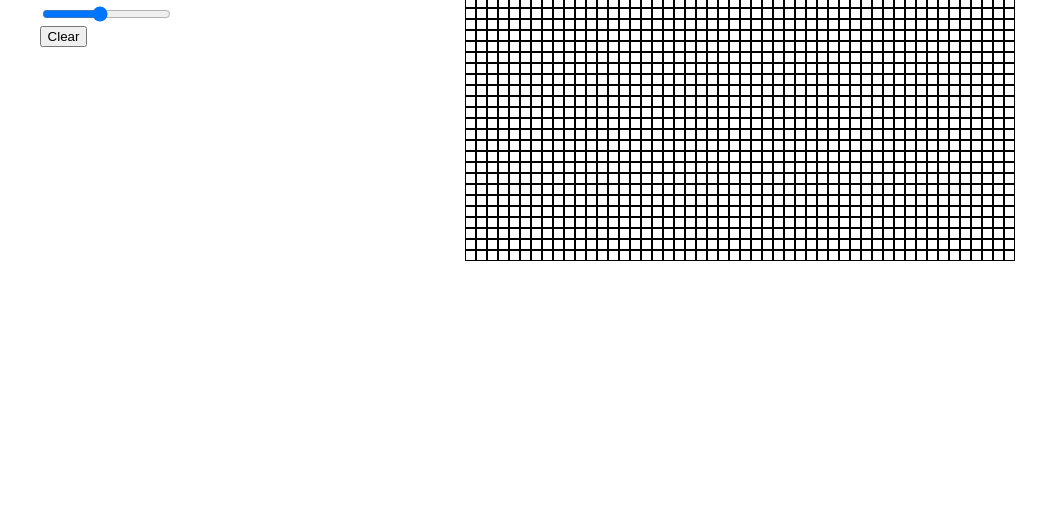
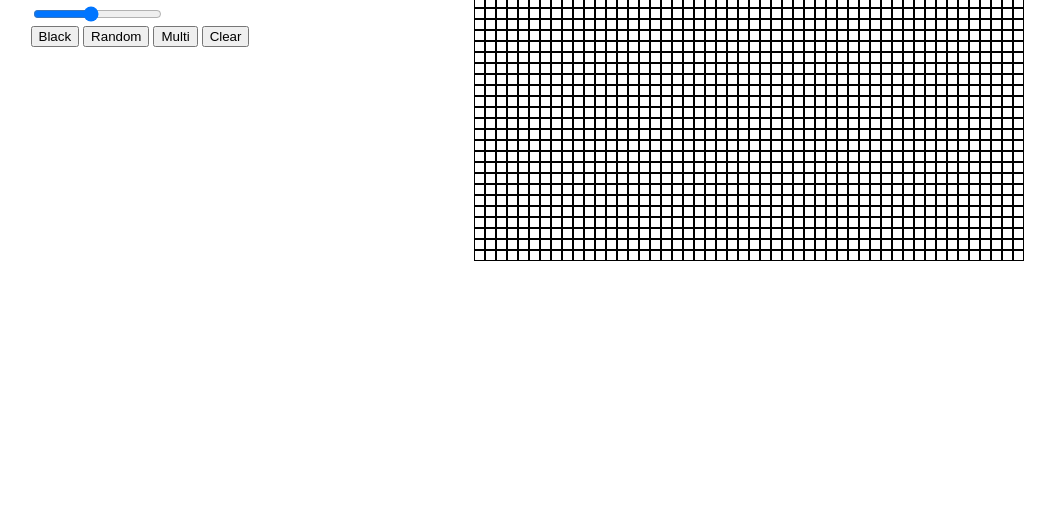
Before and after one commit to kaujla1/etch-a-sketch, a plain HTML site: page index.html in a window 1280 px wide. Shown: the part 272-800 px from the top of the page, without its empty margins (0-1056 px from the left). Drawn offline with Linux system fonts and the light colour scheme.

Commit message:
Add multicolour and random colour buttons

```diff
--- a/index.html
+++ b/index.html
@@ -15,6 +15,9 @@
       <div class="slider-container">
         <input type="range" min="10" max="100" value="50" class="slider">
       </div>
+      <button class="color-black">Black</button>
+      <button class="color-random">Random</button>
+      <button class="color-multi">Multi</button>
       <button class="clear">Clear</button>
     </div>
 
```
